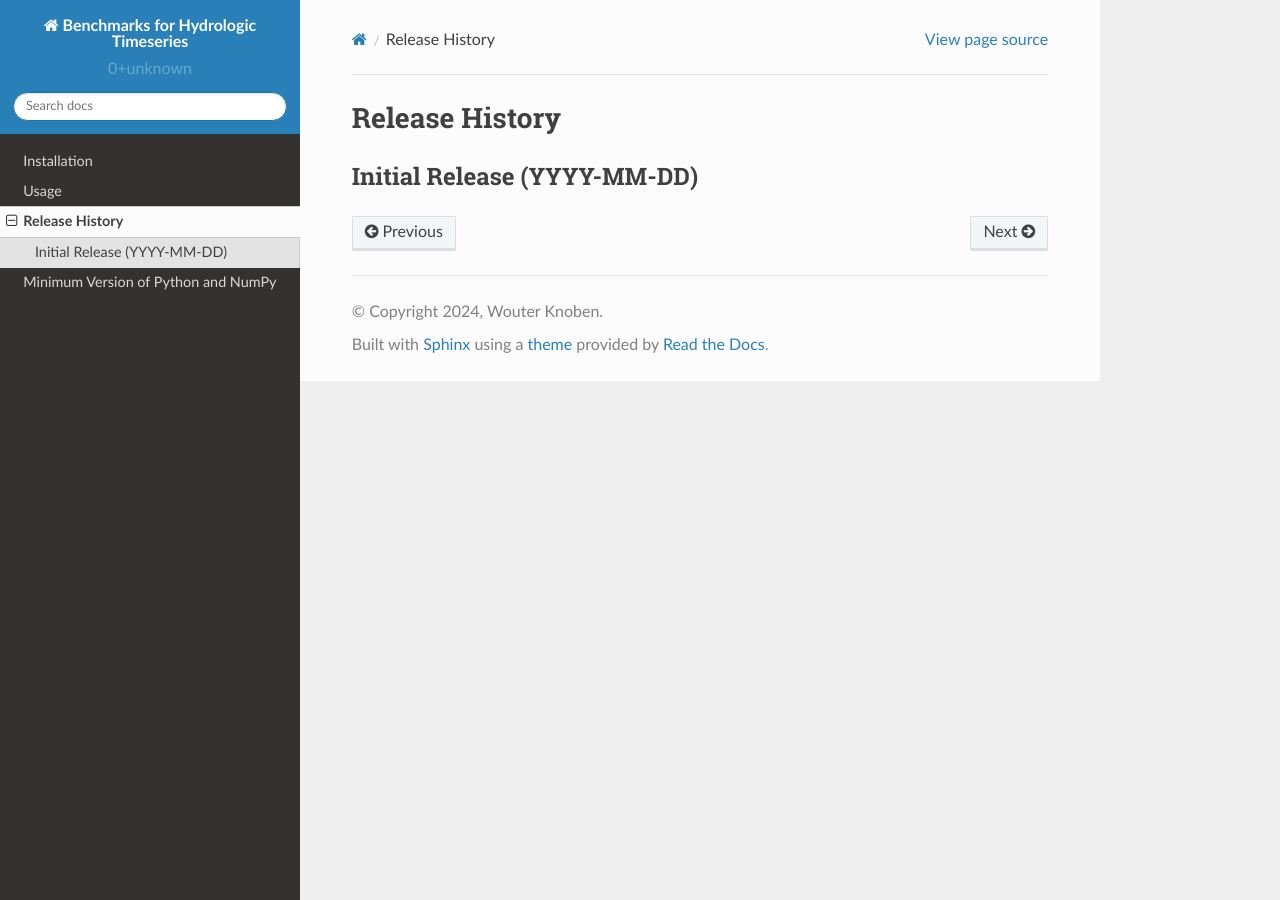
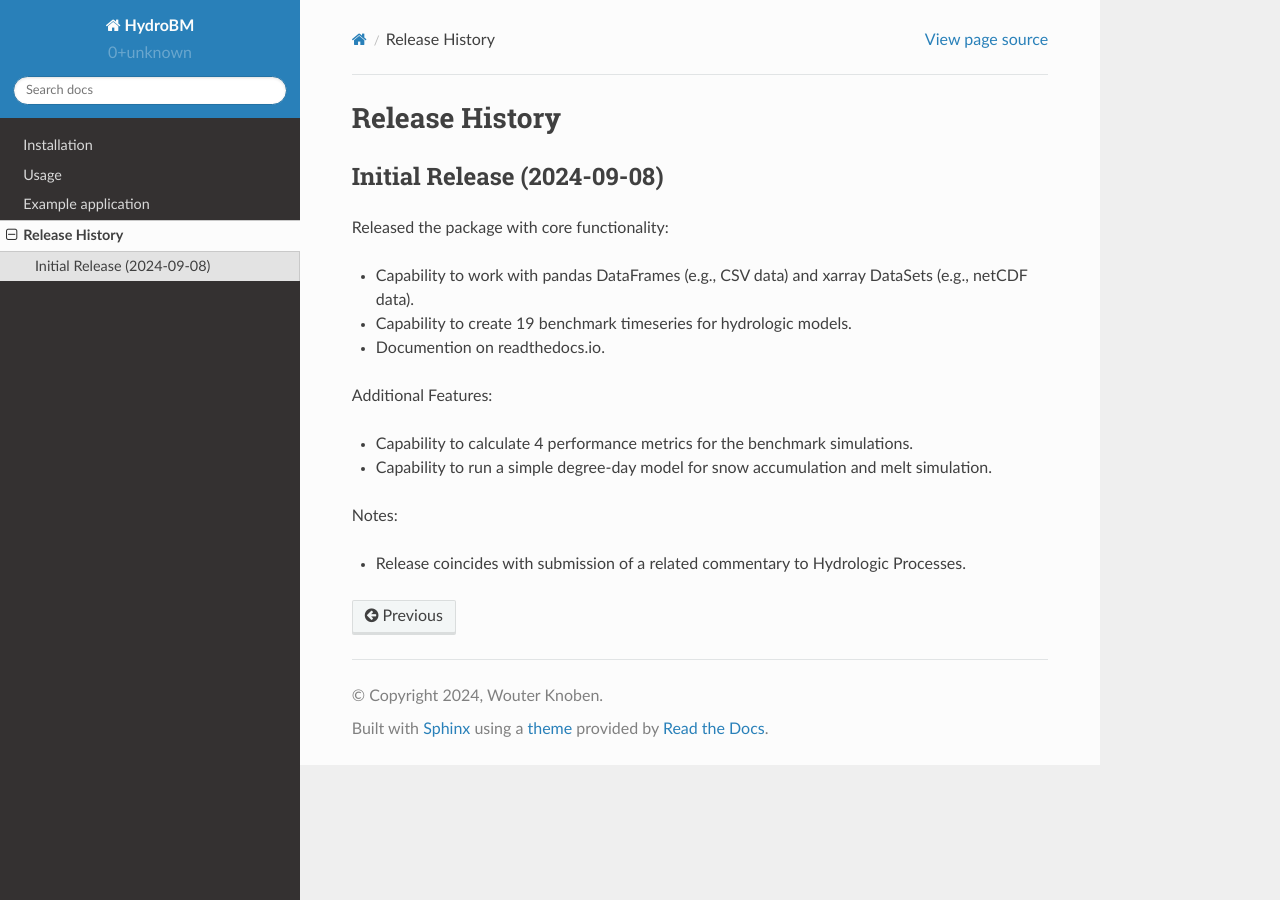
Before and after one commit to wknoben/hydrobm, a Sphinx documentation site: the page built from docs/source/release-history.rst, in a window 1280 px wide. Built offline with Sphinx 7.4.7 and the Read the Docs theme 2.0.0, drawn with Linux system fonts in a browser that asks for light colours.

Commit message:
created initial doc draft

```diff
--- a/docs/source/conf.py
+++ b/docs/source/conf.py
@@ -43,6 +43,7 @@ extensions = [
     "matplotlib.sphinxext.plot_directive",
     "numpydoc",
     "sphinx_copybutton",
+    "myst_nb",
 ]
 
 # Configuration options for plot_directive. See:
@@ -67,7 +68,7 @@ source_suffix = ".rst"
 master_doc = "index"
 
 # General information about the project.
-project = "Benchmarks for Hydrologic Timeseries"
+project = "HydroBM"
 copyright = "2024, Wouter Knoben"
 author = "Wouter Knoben"
 
@@ -133,6 +134,9 @@ html_sidebars = {
         "searchbox.html",
     ]
 }
+
+# -- Options for notebook execution ---------------------------------------
+nb_execution_timeout = 600  # Seconds
 
 
 # -- Options for HTMLHelp output ------------------------------------------
--- a/docs/source/release-history.rst
+++ b/docs/source/release-history.rst
@@ -2,5 +2,19 @@
 Release History
 ===============
 
-Initial Release (YYYY-MM-DD)
+Initial Release (2024-09-08)
 ----------------------------
+Released the package with core functionality:
+
+- Capability to work with pandas DataFrames (e.g., CSV data) and xarray DataSets (e.g., netCDF data).
+- Capability to create 19 benchmark timeseries for hydrologic models.
+- Documention on readthedocs.io.
+
+Additional Features:
+
+- Capability to calculate 4 performance metrics for the benchmark simulations.
+- Capability to run a simple degree-day model for snow accumulation and melt simulation.
+
+Notes:
+
+- Release coincides with submission of a related commentary to Hydrologic Processes.
--- a/requirements-dev.txt
+++ b/requirements-dev.txt
@@ -17,3 +17,4 @@ matplotlib
 numpydoc
 sphinx-copybutton
 sphinx_rtd_theme
+myst_nb
```
Also changed, not shown: docs/source/index.rst (+13 -2 lines), docs/source/installation.rst (+9 -0 lines), docs/source/min_versions.rst (deleted, +0 -28 lines), docs/source/usage.rst (+101 -0 lines).
